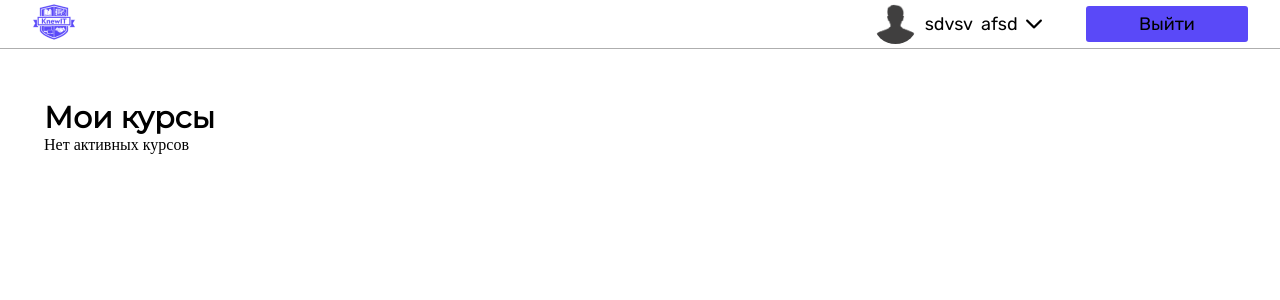
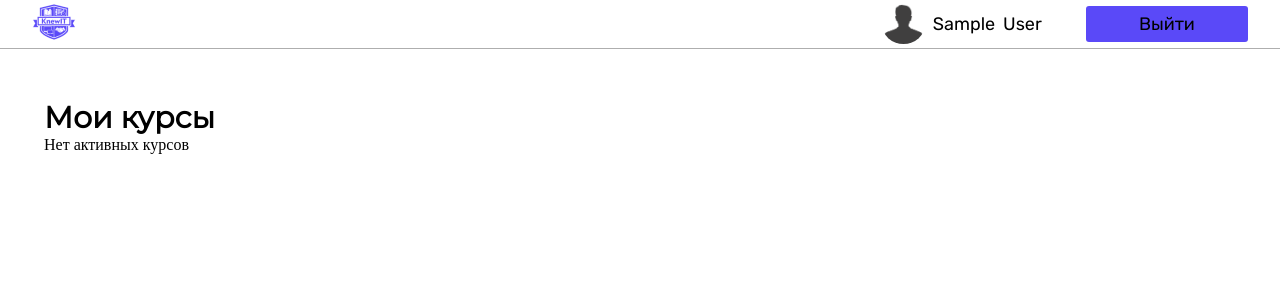
Before and after one commit to nurekedev/lms-knewit, a Django app: page /enrollments/ in a window 1280 px wide. Shown: the top 300 px of the page. Run offline with Django 4.2, Linux system fonts and the light colour scheme; the visitor is signed in with stand-in values (Sample User, id 1); data that the repository does not hold is empty; parts of the project's set-up code (start-up, migrations or seed data) failed here and were passed over.

Commit message:
Frontend bugs fixed

```diff
--- a/LrngMS_KnewIT/settings.py
+++ b/LrngMS_KnewIT/settings.py
@@ -81,9 +81,9 @@ WSGI_APPLICATION = 'LrngMS_KnewIT.wsgi.application'
 DATABASES = {
     'default': {
         'ENGINE': 'django.db.backends.postgresql',
-        'NAME': 'lms3',
-        'USER': 'postgres',
-        'PASSWORD': 'Kontra06',
+        'NAME': 'kms',
+        'USER': 'nurdev',
+        'PASSWORD': '12345',
         'HOST': 'localhost',
         'PORT': '5432'
     }
--- a/templates/navbar.html
+++ b/templates/navbar.html
@@ -5,9 +5,8 @@
             {% if user.is_authenticated %}
             <div class="menu-file">
                 <img src="{{ user.profile.avatar.url }}" class="menu-logo">
-                <a>sdvsv</a>
-                <a>afsd</a>
-                <img src="../static/images/free-icon-arrow-down-sign-to-navigate-32195.png"/>
+                <a>{{ user.first_name }}</a>
+                <a>{{user.last_name}}</a>
             </div>
             <div class="menu-hidden">
                 <p><a href="{% url 'users-profile' %}">Профиль</a></p>
@@ -23,7 +22,7 @@
 <script>
     let toggle = document.querySelector('.menu-file');
     let hidden = document.querySelector('.menu-hidden');
-    toggle.onclick = function(){
+    toggle.onclick = function () {
         hidden.classList.toggle('active')
     }
 </script>
```
